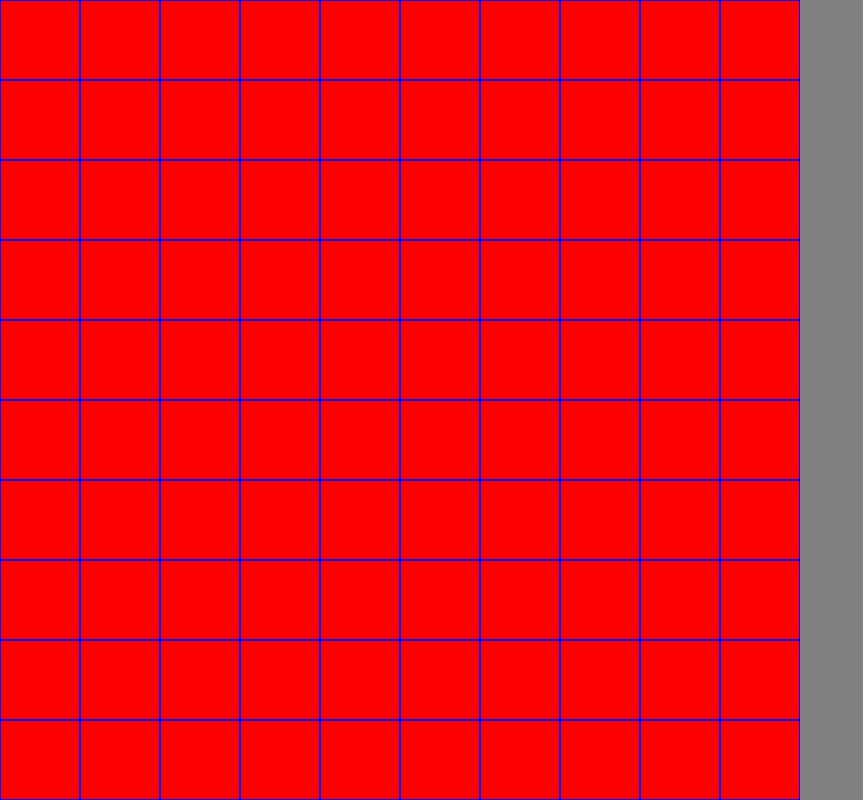
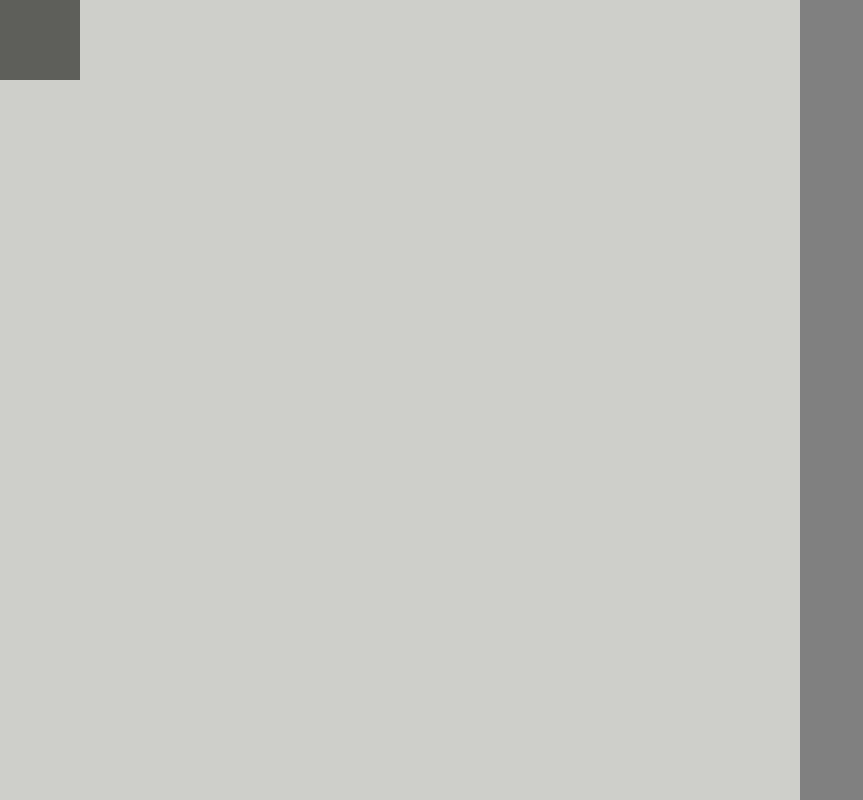
Before and after one commit to Pawys/Etch-a-Sketch., a plain HTML site: page index.html in a window 1280 px wide. Shown: the whole page, without its empty margins (0-863 px from the left). Drawn offline with Linux system fonts and the light colour scheme.

Commit message:
Add Change Color on Hover

```diff
--- a/script.js
+++ b/script.js
@@ -6,6 +6,9 @@ for (let i = 0; i < boxnumber; i++){
   for (let i = 0; i < boxnumber; i++){
     const div = document.createElement('div');
     div.classList.add('box');
+    div.addEventListener("mouseover", () => {
+      div.classList.add('boxhovered');
+    });
     column.appendChild(div);
   }
   container.appendChild(column);
--- a/style.css
+++ b/style.css
@@ -18,7 +18,10 @@ body {
   flex: 1;
 }
 .box {
-  border: 1px solid blue;
-  background: red;
+  background: #cececc;
   flex: 1 0 auto;
 }
+.boxhovered
+{
+  background: #5d5e5b;
+}
```
